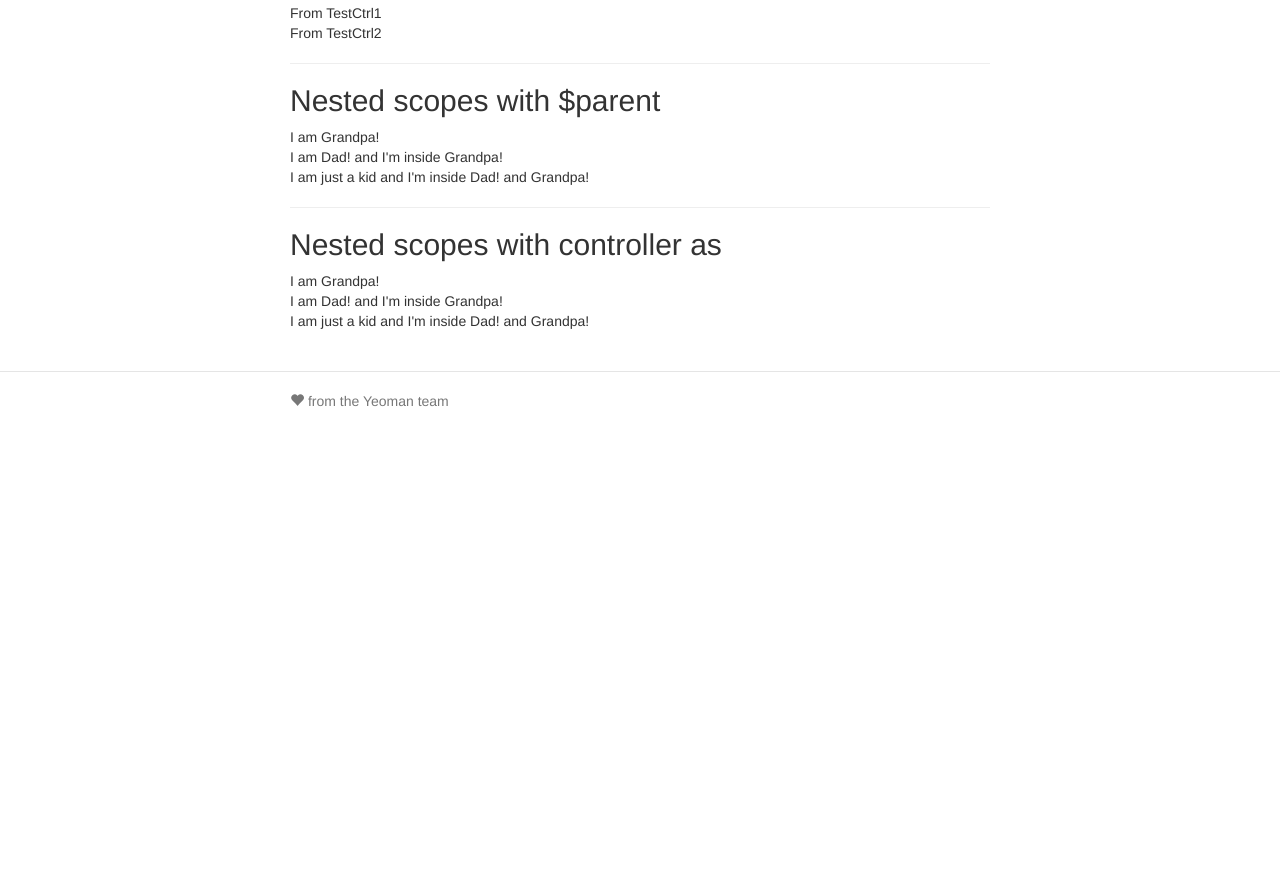
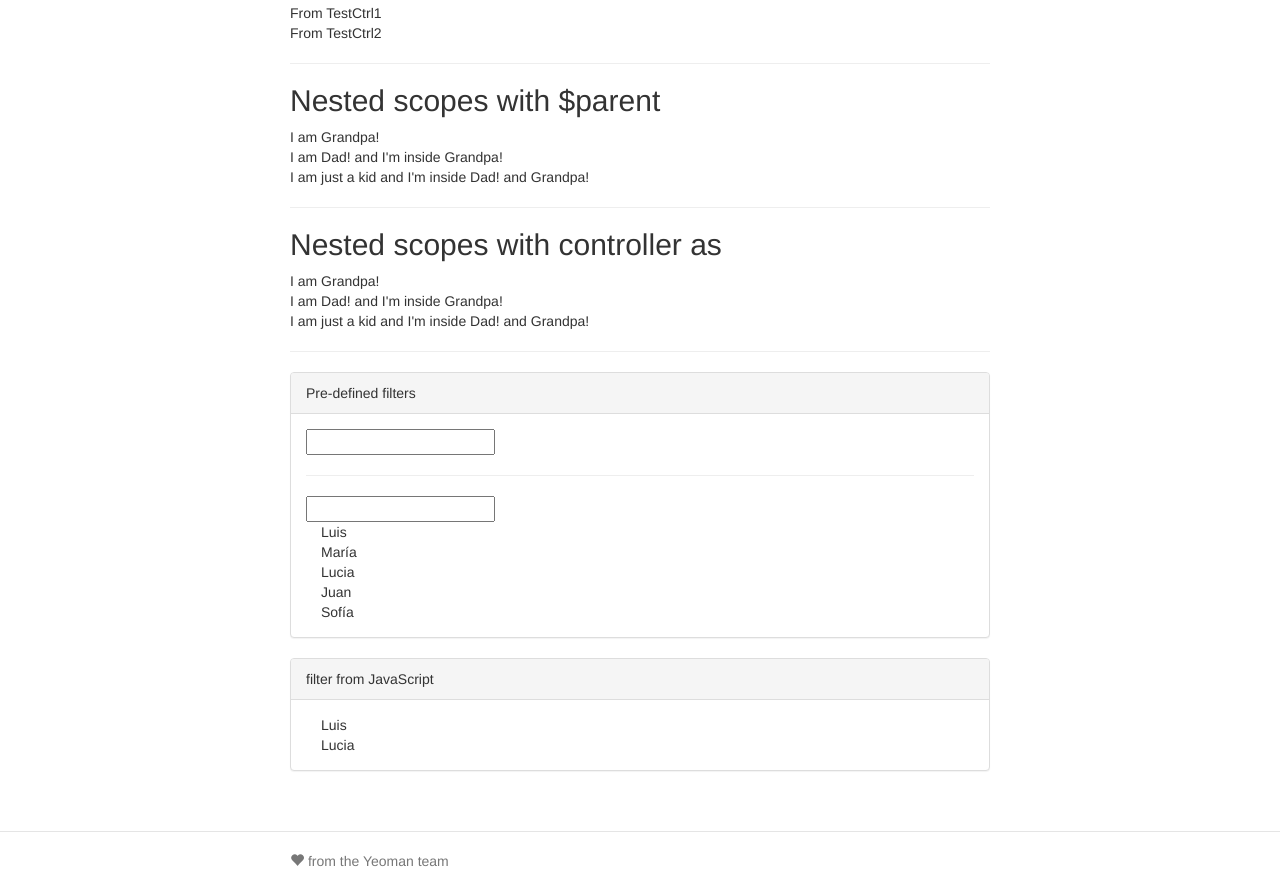
Before and after one commit to madodela/Taller-de-angular, a website: page app/index.html in a window 1280 px wide. Shown: the part 612-1493 px from the top of the page. Before the commit the page ends 1033 px from the top, so only its background shows below. Drawn offline with nearby package versions, Linux system fonts and the light colour scheme; some packages are replaced by stand-ins of ours; files that its build step writes are made by us from their sources.

Commit message:
Practice 4: using built-in filters

```diff
--- a/app/scripts/controllers/main.js
+++ b/app/scripts/controllers/main.js
@@ -40,4 +40,15 @@ angular.module('practice1App')
   })
   .controller('NestedCtrl6', function(){
     this.source = 'I am just a kid';
+  })
+  .controller('Practice4', function ($scope, $filter) {
+    $scope.filterArray = [
+      { id: 1, name: "Luis" },
+      { id: 2, name: "María" },
+      { id: 3, name: "Lucia" },
+      { id: 4, name: "Juan" },
+      { id: 5, name: "Sofía" }
+    ];
+
+    $scope.filteredArray = $filter('filter')($scope.filterArray,{name:'lu'});
   });
--- a/app/views/main.html
+++ b/app/views/main.html
@@ -39,4 +39,28 @@
             </div>
         </div>
     </div>
+
+    <hr>
+    <div ng-controller="Practice4">
+        <div class="panel panel-default">
+        <div class="panel-heading">Pre-defined filters</div>
+        <div class="panel-body">
+        <input type="text" ng-model="preFilters">
+        <span class="label label-primary">{{preFilters | currency : "£" }}</span>
+        <span class="label label-info">{{preFilters | number:2 }}</span>
+      <span class="label label-warning">{{preFilters | uppercase}}</span>
+      <span class="label label-danger">{{preFilters | lowercase}}</span>
+      <hr>
+      <input type="text" ng-model="searchText">
+      <div class="col-md-12" ng-repeat="item in filterArray|filter:{name: searchText} track by $index">{{item.name}}</div>
+    </div>
+  </div>
+  <div class="panel panel-default">
+    <div class="panel-heading">filter from JavaScript</div>
+    <div class="panel-body">
+      <div class="col-md-12" ng-repeat="item in filteredArray track by $index">{{item.name}}</div>
+    </div>
+  </div>
+</div>
+
  </div>
```
